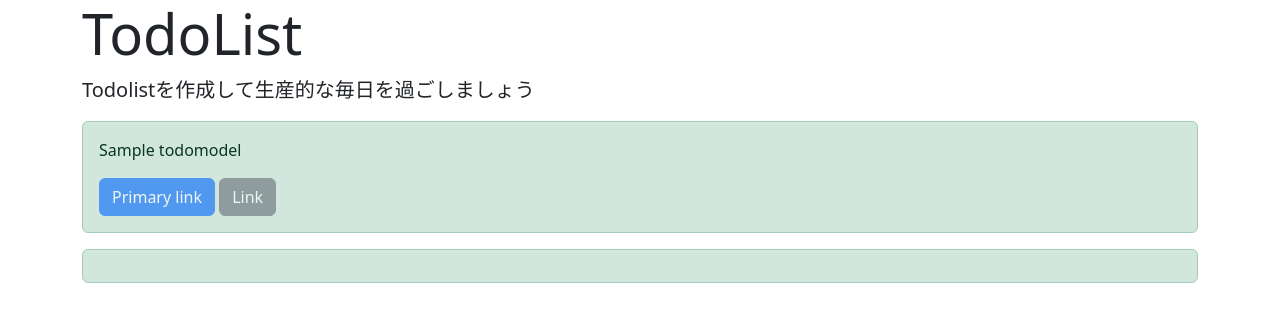
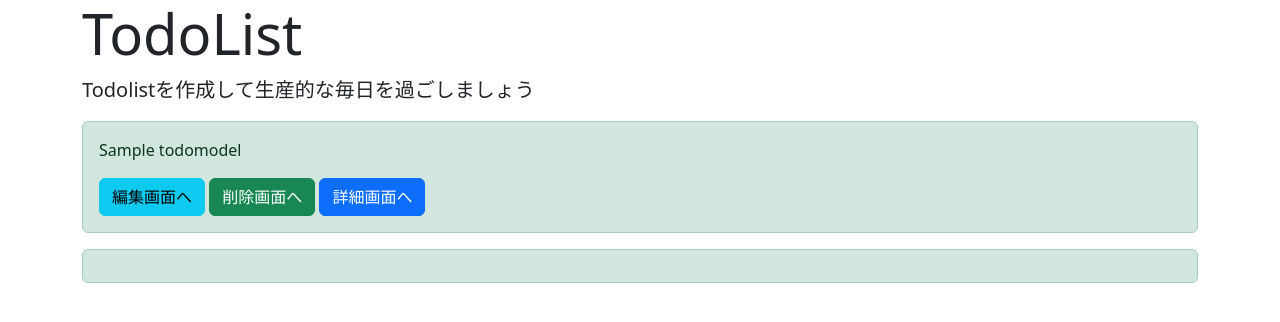
Before and after one commit to Forbusinessuseyukikoishiguro/TODOPROJECT, a Django app: page /list/ in a window 1280 px wide. Shown: the top 322 px of the page. Run offline with Django 5.2, Linux system fonts and the light colour scheme; tables that the repository leaves empty hold one stand-in row (values such as "Sample post").

Commit message:
見た目整える

```diff
--- a/templates/list.html
+++ b/templates/list.html
@@ -15,8 +15,9 @@
 {% for item in object_list %}
     <div class="alert alert-success" role="alert">
         <p>{{item.title}}</p>
-        <a class="btn btn-primary disabled" role="button" aria-disabled="true">Primary link</a>
-        <a class="btn btn-secondary disabled" role="button" aria-disabled="true">Link</a>
+        <a class="btn btn-info" role="button" aria-disabled="true">編集画面へ</a>
+        <a class="btn btn-success" role="button" aria-disabled="true">削除画面へ</a>
+        <a class="btn btn-primary" role="button" aria-disabled="true">詳細画面へ</a>
     </div>
 
     <div class="alert alert-success" role="alert">
```
